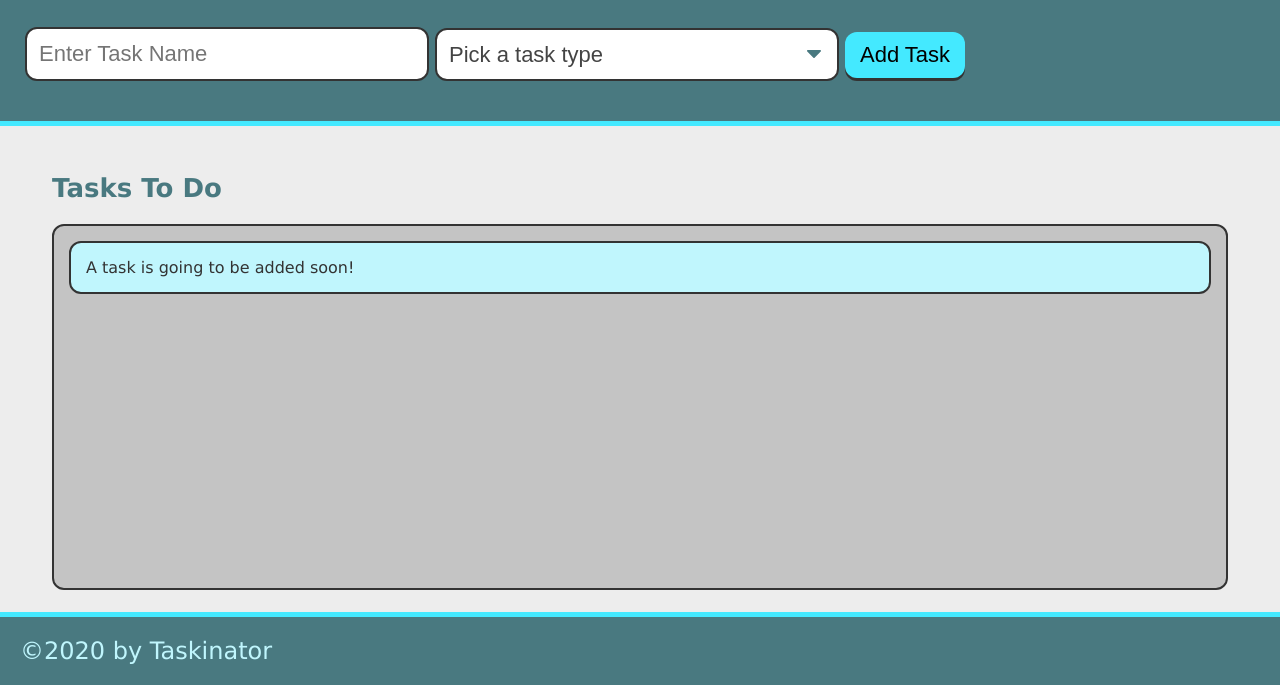
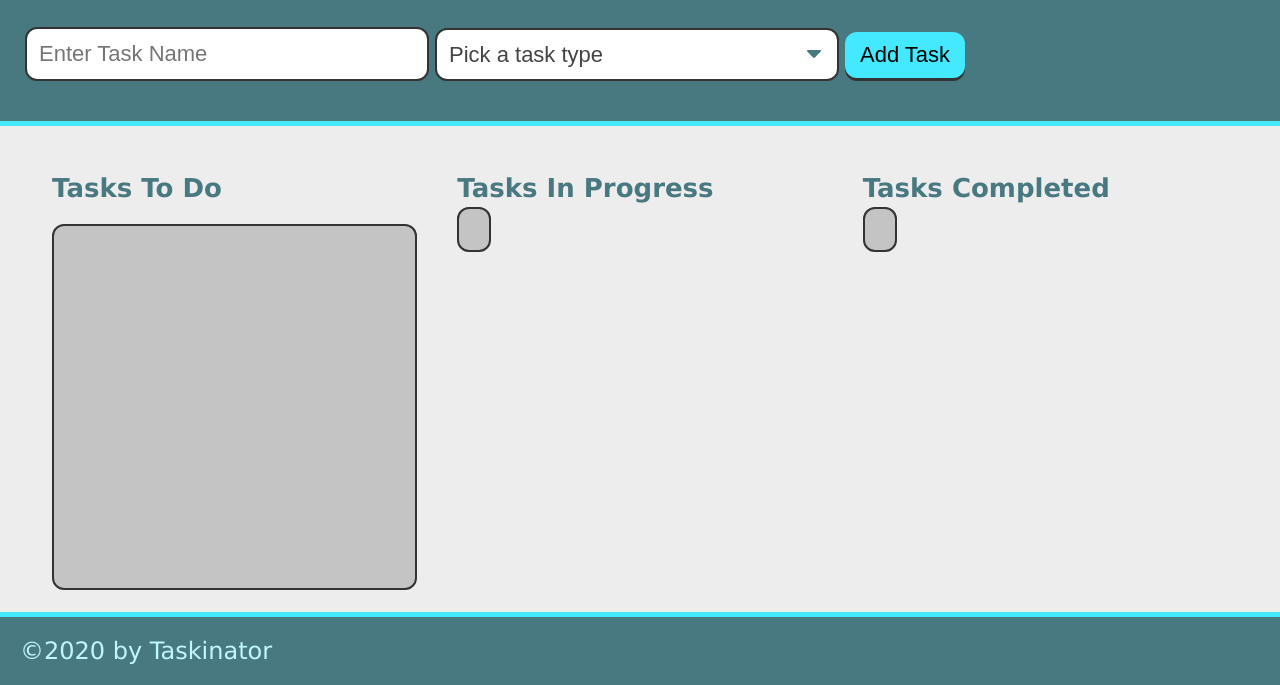
Before and after one commit to Dokeyz/Taskinator, a plain HTML site: page index.html in a window 1280 px wide. Shown: the part 115-800 px from the top of the page. Drawn offline with Linux system fonts and the light colour scheme.

Commit message:
pausing for module project

```diff
--- a/index.html
+++ b/index.html
@@ -35,9 +35,15 @@
   <main class="page-content">
     <section class="task-list-wrapper">
       <h2 class="list-title">Tasks To Do</h2>
-      <ul class="task-list" id="tasks-to-do">
-        <li class="task-item">A task is going to be added soon!</li>
-      </ul>
+      <ul class="task-list" id="tasks-to-do"></ul>
+    </section>
+    <section class="task-list-wrapper">
+      <h2 class="list-title">Tasks In Progress</h2>
+      <u1 class="task-list" id="tasks-in-progress"></u1>
+    </section>
+    <section class="task-list-wrapper">
+      <h2 class="list-title">Tasks Completed</h2>
+      <u1 class="task-list" id="tasks-completed"></u1>
     </section>
   </main>
 
```
